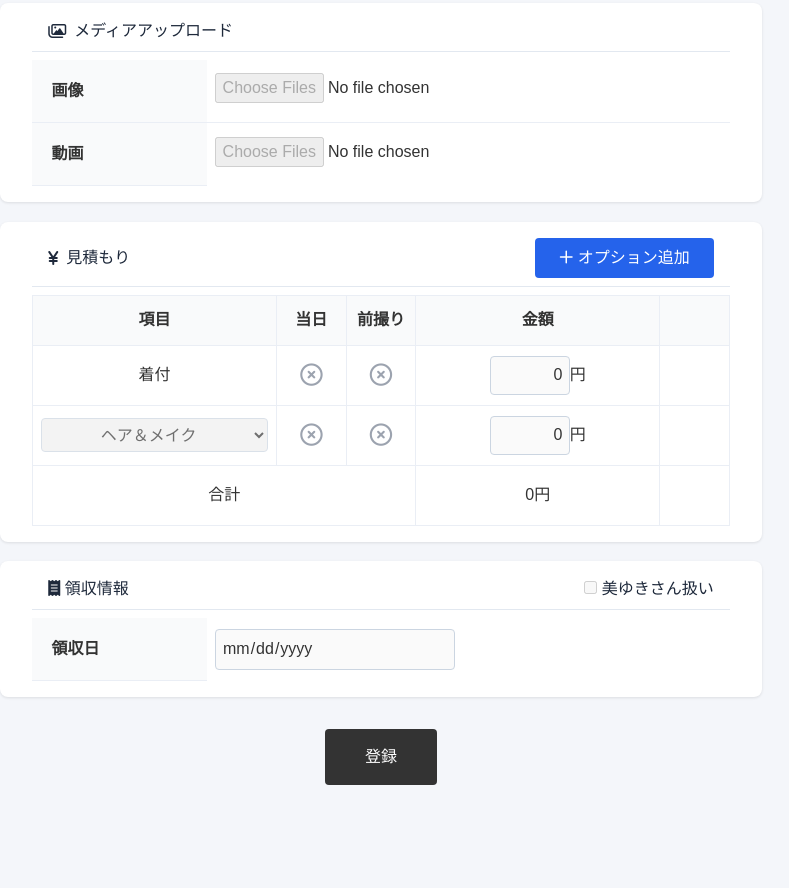
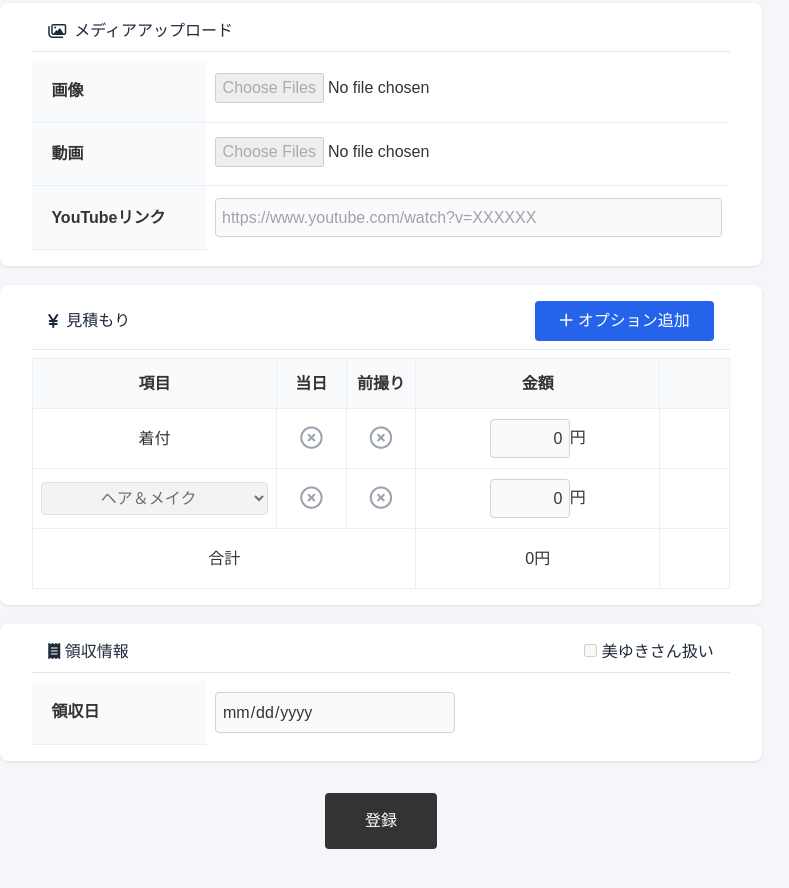
Before and after one commit to yuragino/customer-carte, a plain HTML site: page seijinshiki/form.html in a window 1280 px wide. Shown: the part 1680-2568 px from the top of the page, without its empty margins (259-1048 px from the left). Before the commit the page ends 2504 px from the top, so only its background shows below. Drawn offline with nearby package versions, Linux system fonts and the light colour scheme; no server answers.

Commit message:
youtubeリンク入力欄

```diff
--- a/assets/js/seijinshiki/form.js
+++ b/assets/js/seijinshiki/form.js
@@ -16,6 +16,7 @@ document.addEventListener('alpine:init', () => {
     // ===== 状態管理 =====
     docId: null,
     isSubmitting: false,
+    newYoutubeLink: '', // 新規入力用
 
     // --- フォーム全体のデータ ---
     formData: createInitialFormData(),
@@ -199,6 +200,7 @@ function createInitialFormData() {
       newVideoFiles: [],
       newImagePreviews: [],
       newVideoPreviews: [],
+      youtubeLinks: [],
     },
     isCanceled: false,
   };
--- a/seijinshiki/form.html
+++ b/seijinshiki/form.html
@@ -357,6 +357,12 @@
                 </div>
               </td>
             </tr>
+            <tr>
+              <th>YouTubeリンク</th>
+              <td>
+                <input type="text" placeholder="https://www.youtube.com/watch?v=XXXXXX" x-model="formData.media.youtubeLink" class="w-full border rounded p-1">
+              </td>
+            </tr>
           </table>
         </div>
 
```
